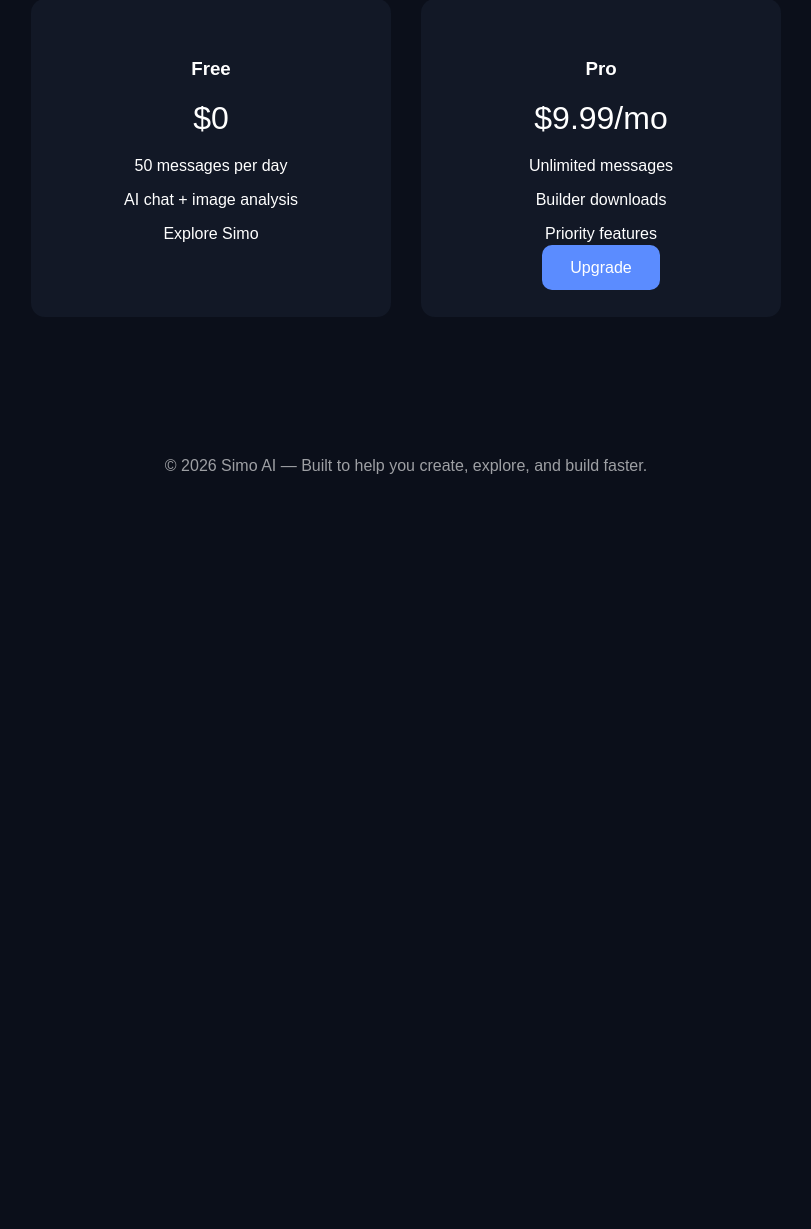
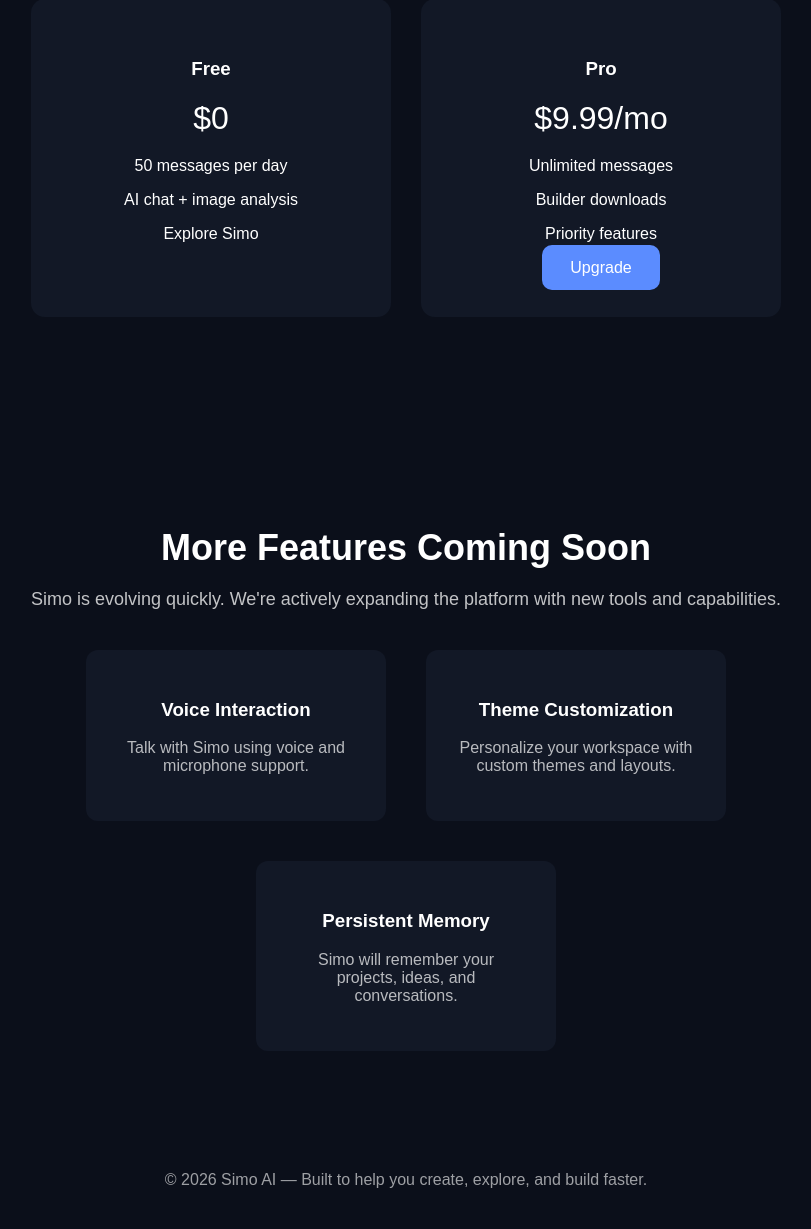
Before and after one commit to sdierct-cyber/simonchat-Simo, a Flask app: page / in a window 1280 px wide. Shown: the part 1297-2526 px from the top of the page, without its empty margins (234-1045 px from the left). Before the commit the page ends 1771 px from the top, so only its background shows below. Run offline with Flask 3, Linux system fonts and the light colour scheme; some libraries are stand-ins or nearby versions.

Commit message:
Update landing.html

```diff
--- a/templates/landing.html
+++ b/templates/landing.html
@@ -256,7 +256,34 @@ Upload photos and images and let Simo help you understand, analyze, and explore
 
 </section>
 
+<section style="padding:80px 20px; text-align:center; max-width:900px; margin:auto;">
 
+<h2 style="font-size:36px; margin-bottom:20px;">More Features Coming Soon</h2>
+
+<p style="opacity:.75; font-size:18px; margin-bottom:40px;">
+Simo is evolving quickly. We're actively expanding the platform with new tools and capabilities.
+</p>
+
+<div style="display:flex; justify-content:center; gap:40px; flex-wrap:wrap;">
+
+<div style="background:#121826; padding:30px; border-radius:12px; width:240px;">
+<h3>Voice Interaction</h3>
+<p style="opacity:.7;">Talk with Simo using voice and microphone support.</p>
+</div>
+
+<div style="background:#121826; padding:30px; border-radius:12px; width:240px;">
+<h3>Theme Customization</h3>
+<p style="opacity:.7;">Personalize your workspace with custom themes and layouts.</p>
+</div>
+
+<div style="background:#121826; padding:30px; border-radius:12px; width:240px;">
+<h3>Persistent Memory</h3>
+<p style="opacity:.7;">Simo will remember your projects, ideas, and conversations.</p>
+</div>
+
+</div>
+
+</section>
 
 <footer>
 
```
